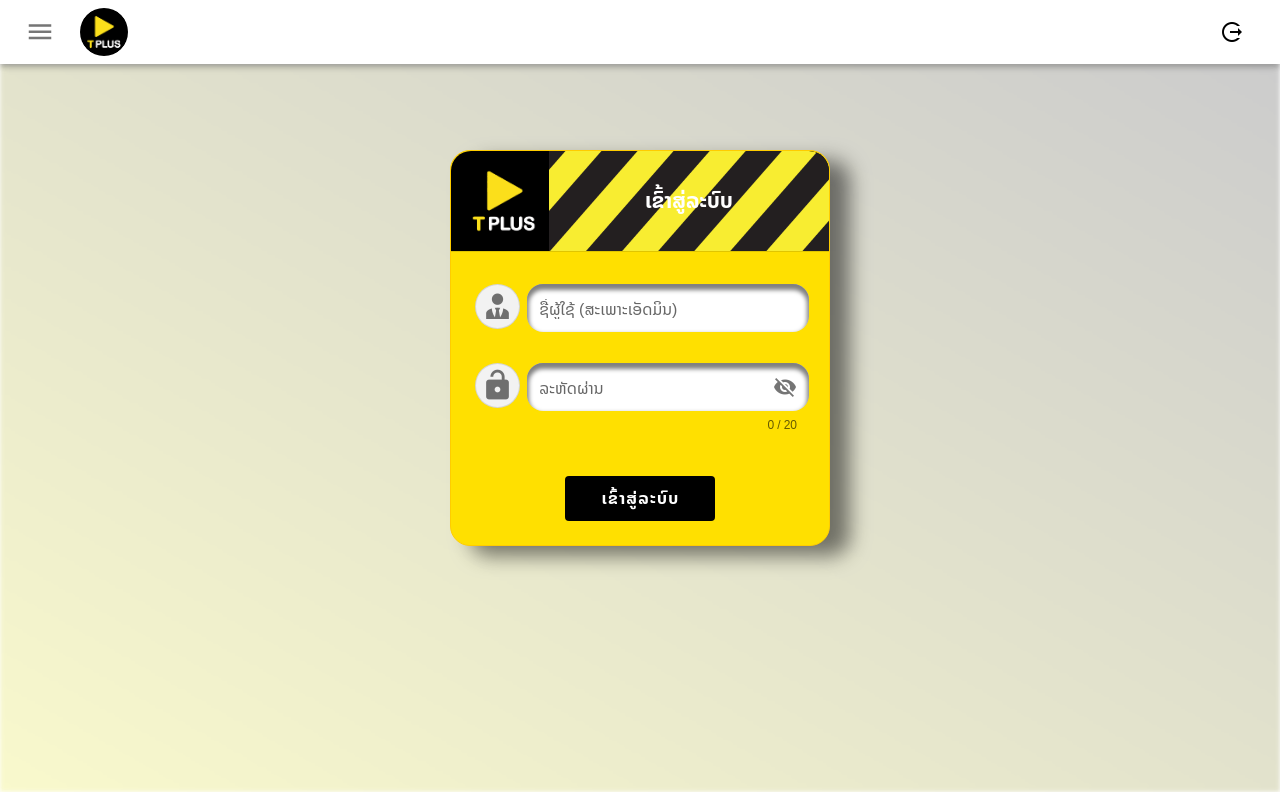
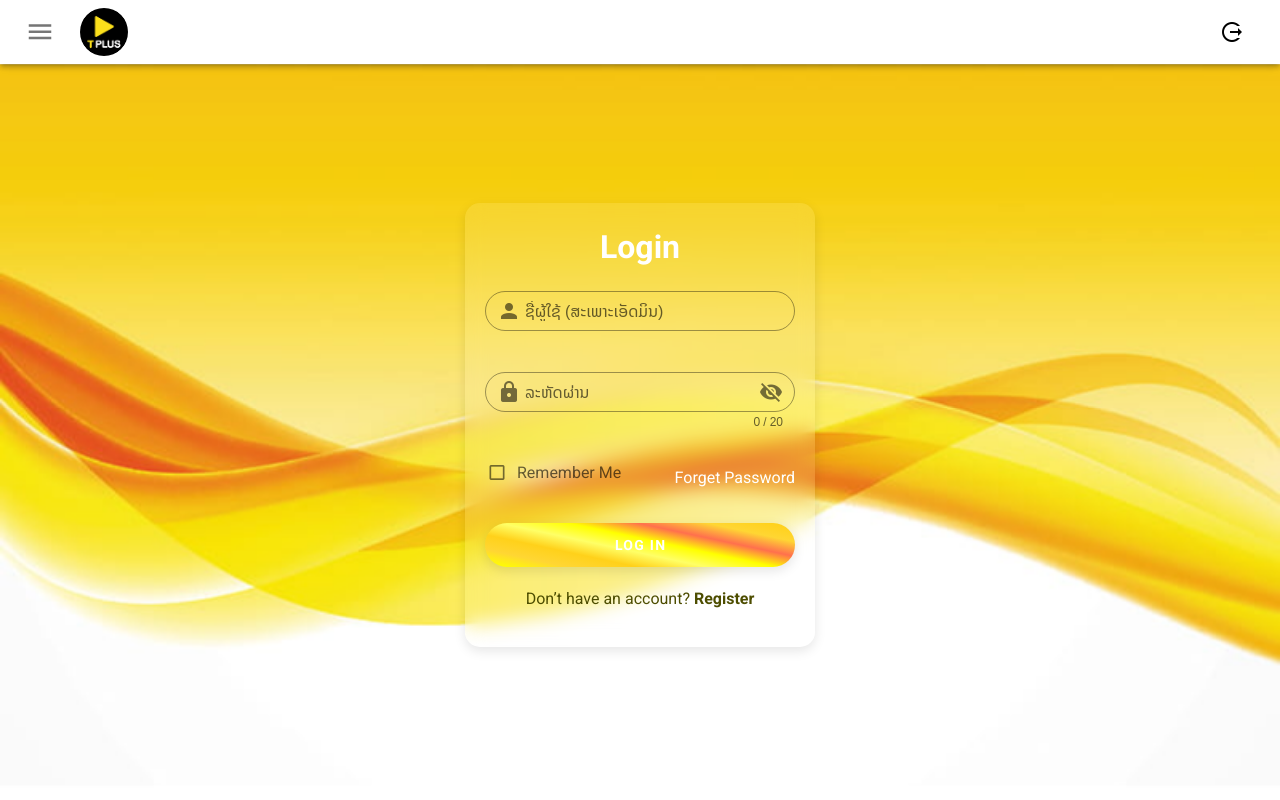
Before and after one commit to cheevaj/postvideo, a Nuxt app: page /login in a window 1280 px wide. Built offline with nearby package versions, Linux system fonts and the light colour scheme; what view-design, vue-quill-editor would draw is missing.

Commit message:
11 - 8 - 2024

```diff
--- a/pages/login.vue
+++ b/pages/login.vue
@@ -1,166 +1,97 @@
 <template>
-  <div>
-    <div>
-      <v-img
-        height="91vh"
-        gradient="to top right, rgba(225,225,0,0.2), rgba(0,0,0,0.2)"
-        class="screen"
-        :src="require('@/static/login_backgroud.png')"
+  <div class="login-page">
+    <div class="login-card">
+      <h2 class="login-title">Login</h2>
+      <v-text-field
+        label="ຊື່ຜູ້ໃຊ້ (ສະເພາະເອັດມິນ)"
+        placeholder="ກະລຸນາປ້ອມຊື່"
+        single-line
+        outlined
+        dense
+        prepend-inner-icon="mdi-account"
+        v-model="email"
+        class="login-input custom-font"
+      ></v-text-field>
+      <v-text-field
+        label="ລະຫັດຜ່ານ"
+        placeholder="ກະລຸນາປ້ອມລະຫັດຜ່ານ..."
+        :type="showPassword ? 'text' : 'password'"
+        v-model="password"
+        single-line
+        outlined
+        dense
+        prepend-inner-icon="mdi-lock"
+        :append-icon="showPassword ? 'mdi-eye' : 'mdi-eye-off'"
+        maxlength="20"
+        counter
+        :rules="[rules.required, rules.counter]"
+        @click:append="toggleShowPassword"
+        @submit.prevent="checkrequired"
+        @keydown.enter="checkrequired"
+        class="login-input custom-font"
+      ></v-text-field>
+      <div class="login-options">
+        <v-checkbox
+          v-model="rememberMe"
+          label="Remember Me"
+          class="login-checkbox"
+          dense
+        ></v-checkbox>
+        <a
+          href="#"
+          class="forgot-password"
+          @click="messageModal('error', 'ຍັງບໍ່ໃຫ້ບໍລິການ.')"
+          >Forget Password</a
+        >
+      </div>
+      <v-btn
+        class="login-button rainbow-button login-card"
+        large
+        @click="checkrequired"
+        >Log in</v-btn
       >
-        <v-card-text
-          class="justify-center align-center text-center"
-          style="height: 100%"
+      <p class="register-text" style="color: #4d4d00">
+        Don’t have an account?
+        <a href="#" @click="messageModal('error', 'ຍັງບໍ່ໄດ້ເປິດໃຫ້ສະມັດ.')"
+          >Register</a
         >
-          <v-card
-            class="text-center"
-            max-width="380px"
-            :class="{ shaking: !active }"
-            style="
-              background-color: rgb(255, 224, 0);
-              border: 1.5px solid #ffcc00;
-              border-radius: 20px;
-              margin: 0 auto;
-              top: 10%;
-              box-shadow: 20px 10px 20px rgba(0, 0, 0, 0.5);
-            "
-          >
-            <v-card-actions class="back-BK py-0 pr-0" style="position: relative;">
-              <v-avatar class="my-0 pa-4" size="90">
-                <img src="~/static/Tpluslogo.png" alt="John" />
-              </v-avatar>
-              <div class="pa-0" style="position: relative; display: inline-block; height: 100px; width: 280px; border-top-right-radius: 20px; overflow: hidden;">
-                <img src="~/static/line-yellow-and-black.jpg" alt="John" style="height: 100%; width: 100%; border-top-right-radius: 20px;">
-                <h2 class="text-center custom-font" style="position: absolute; top: 50%; left: 50%; transform: translate(-50%, -50%); margin: 0; color: #ffff;">
-                  ເຂົ້າສູ່ລະບົບ
-                </h2>
-              </div>
-            </v-card-actions>
-            <v-divider></v-divider>
-            <v-card-actions style="background-color: transparent; color: #000;">
-              <v-form
-                @submit.prevent="checkrequired"
-                style="border-radius: 20px"
-                @keydown.enter="checkrequired"
-              >
-                <v-card-text
-                  style="color: #000; padding-right: 12px; padding-top: 24px"
-                >
-                  <v-row>
-                    <v-col cols="12">
-                      <v-card-actions class="pa-0">
-                        <v-card outlined style="height: 45px; width: 45px; border-radius: 50%; padding-top: 4px; background-color: rgb(242, 242, 242);">
-                          <v-icon size="34">mdi-account-tie</v-icon>
-                        </v-card>
-                        &nbsp;&nbsp;
-                        <v-text-field
-                          solo
-                          class="custom-font shadow-card-login"
-                          v-model="email"
-                          placeholder="ກະລຸນາປ້ອມຊື່"
-                          :rules="[rules.required]"
-                          :label="'ຊື່ຜູ້ໃຊ້ (ສະເພາະເອັດມິນ)'"
-                          :label-color="'#000'"
-                          style="color: #000;"
-                          @keydown.enter="checkrequired"
-                        />
-                      </v-card-actions>
-                    </v-col>
-                    <v-col cols="12" class="py-0">
-                      <br />
-                      <v-card-actions class="pa-0">
-                        <v-card outlined style="height: 45px; width: 45px; border-radius: 50%; padding-top: 4px; background-color: rgb(242, 242, 242);">
-                          <v-icon size="34">{{
-                            !showpassword
-                            ? 'mdi-lock-open'
-                            : 'mdi-lock-open-variant'
-                          }}</v-icon>
-                        </v-card>
-                        &nbsp;&nbsp;
-                        <v-text-field
-                          solo
-                          class="custom-font shadow-card-login"
-                          placeholder="ກະລຸນາປ້ອມລະຫັດຜ່ານ"
-                          v-model="password"
-                          :rules="[rules.required, rules.counter]"
-                          :label="'ລະຫັດຜ່ານ'"
-                          :append-icon="
-                            showpassword ? 'mdi-eye' : 'mdi-eye-off'
-                          "
-                          :type="showpassword ? 'text' : 'password'"
-                          @click:append="showpassword = !showpassword"
-                          counter
-                          maxlength="20"
-                          :label-color="'#000'"
-                          style="color: #000;"
-                          @keydown.enter="checkrequired"
-                        ></v-text-field>
-                      </v-card-actions>
-                    </v-col>
-                  </v-row>
-                </v-card-text>
-                <v-card-text class="text-center mt-12">
-                  <v-btn
-                    outlined
-                    class="custom-font"
-                    style="
-                      background-color: black;
-                      min-width: 150px;
-                      height: 45px;
-                    "
-                    :style="{ color: button ? '#ffff' : '#ffff00' }"
-                    text
-                    @mouseenter="button = false"
-                    @mouseleave="button = true"
-                    @click="checkrequired"
-                  >
-                    <h3>ເຂົ້າສູ່ລະບົບ</h3>
-                  </v-btn>
-                </v-card-text>
-              </v-form>
-            </v-card-actions>
-          </v-card>
-        </v-card-text>
-      </v-img>
+      </p>
     </div>
   </div>
 </template>
+
 <script>
 export default {
+  layout: 'default',
   data() {
     return {
-      active: true,
-      button: true,
-      showpassword: false,
+      rememberMe: false,
+      showPassword: false,
       email: '',
       password: '',
       rules: {
         required: (value) => !!value || 'Required.',
         counter: (value) => value.length <= 20 || 'Max 20 characters',
+        email: (value) => {
+          const pattern =
+            /^(([^<>()[\]\\.,;:\s@"]+(\.[^<>()[\]\\.,;:\s@"]+)*)|(".+"))@((\[[0-9]{1,3}\.[0-9]{1,3}\.[0-9]{1,3}\.[0-9]{1,3}])|(([a-zA-Z\-0-9]+\.)+[a-zA-Z]{2,}))$/
+          return pattern.test(value) || 'Invalid e-mail.'
+        },
       },
     }
   },
   mounted() {
-    this.setSheetHeight()
-    window.addEventListener('resize', this.setSheetHeight)
-  },
-  beforeDestroy() {
-    window.removeEventListener('resize', this.setSheetHeight)
+    const storedEmail = localStorage.getItem('email')
+    const storedPassword = localStorage.getItem('password')
+    if (storedEmail && storedPassword) {
+      this.email = storedEmail
+      this.password = storedPassword
+      this.rememberMe = true
+    }
   },
   methods: {
-    setSheetHeight() {
-      const screen = document.querySelector('.screen')
-      if (screen) {
-        const screenHeight = window.innerHeight + 10
-        screen.style.height = screenHeight + 'px'
-      }
-    },
-    toggleActive() {
-      this.active = false
-      if (!this.active) {
-        setTimeout(() => {
-          this.active = true
-        }, 500)
-      }
+    toggleShowPassword(){
+      this.showPassword = !this.showPassword;
     },
     async checkrequired() {
       console.log(this.email, this.password)
@@ -172,87 +103,139 @@ export default {
           },
         })
         if (response.data) {
-          this.$store.commit('setToken', response.data);
+          this.$store.commit('setToken', response.data)
+          if (this.rememberMe) {
+            localStorage.setItem('email', this.email)
+            localStorage.setItem('password', this.password)
+          } else {
+            localStorage.removeItem('email')
+            localStorage.removeItem('password')
+          }
           this.$router.push('/')
         } else {
           console.error('Invalid response data')
         }
       } catch (err) {
-        this.errorMessage()
+        this.errorMessage(
+          'ບໍ່ພົບຜູ້ໃຊ້',
+          'ກະລຸນາກວດເບິ່ງຊື່ ຫຼື ລະຫັດຜ່ານຂອງທ່ານ ແລະ ລອງໃໝ່ອີກຄັ້ງ.'
+        )
       }
     },
-    errorMessage() {
+    errorMessage(title, desc) {
       this.$Notice.error({
-        title: `<span class="custom-font">${'ບໍ່ພົບຜູ້ໃຊ້ນີ້'}</span>`,
-        desc: `<span class="custom-font">${'ກະລຸນາກວດເບິ່ງຊື່,ອີເມວ ຫຼື ລະຫັດຜ່ານຂອງທ່ານ ແລະ ລອງໃໝ່ອີກ.'}</span>`,
+        title: `<span class="custom-font">${title}</span>`,
+        desc: `<span class="custom-font">${desc}</span>`,
       })
-      this.toggleActive()
     },
-    decryptResponse(encryptedData, key) {
-      const crypto = require('crypto')
-      const algorithm = 'aes-256-cbc'
-      const iv = Buffer.from(encryptedData.iv, 'hex')
-      const decipher = crypto.createDecipheriv(
-        algorithm,
-        Buffer.from(key, 'hex'),
-        iv
-      )
-      let decryptedData = decipher.update(encryptedData.data, 'hex', 'utf-8')
-      decryptedData += decipher.final('utf-8')
-      try {
-        return JSON.parse(decryptedData)
-      } catch (e) {
-        console.error('Error parsing decrypted data:', e)
-        return null
-      }
-    },
-    encryptToken(token) {
-      const CryptoJS = require('crypto-js')
-      const secretKey = 'yourSecretKey'
-      const encryptedToken = CryptoJS.AES.encrypt(token, secretKey).toString()
-      return encryptedToken
+    messageModal(type, desc) {
+      this.$Message[type]({
+        background: true,
+        content: `<span class="custom-font">${desc}<span>`,
+      })
     },
   },
 }
 </script>
 
-<style>
-#screen::-webkit-scrollbar {
-  display: none;
+<style scoped>
+.login-page {
+  display: flex;
+  justify-content: center;
+  align-items: center;
+  min-height: calc(90vh + 2px);
+  background: url('~/static/login_backgroud.png') no-repeat center center;
+  background-size: cover;
 }
-.back-BK {
-  background-color: #000;
-  color: #ffff00;
+.login-card {
+  display: flex;
+  flex-direction: column;
+  align-items: center;
+  padding: 20px;
+  width: 350px;
+  background: rgba(255, 255, 255, 0.1);
+  backdrop-filter: blur(10px);
+  border-radius: 15px;
+  box-shadow: 0 4px 12px rgba(0, 0, 0, 0.1);
+  text-align: center;
 }
-.hovered {
-  background-color: rgba(255, 255, 255, 0.8);
-  border-color: rgb(255, 255, 0);
+.login-title {
+  font-size: 2em;
+  font-weight: bold;
+  margin-bottom: 20px;
+  color: #fff;
 }
-.shadow-card-login {
-  height: 45px;
-  border-radius: 16px;
-  background-color: #fff !important;
-  box-shadow: inset 2px 4px 4px 2px rgba(0, 0, 0, 0.5) !important;
-  outline: 0px solid #f2f2f2 !important;
+.login-input {
+  width: 100%;
+  margin-bottom: 15px;
+  border-radius: 20px;
 }
-.shadow-card-login .v-input__control .v-input__slot {
-  background-color: #fff !important;
-  border-radius: 16px;
-  box-shadow: inset 0px 4px 4px 2px rgba(0, 0, 0, 0.5) !important;
+.login-options {
+  display: flex;
+  justify-content: space-between;
+  align-items: center;
+  width: 100%;
+  color: #fff;
 }
-.shaking {
-  animation: shake 0.1s ease-in-out infinite alternate;
+.login-checkbox {
+  color: #fff;
 }
-@keyframes shake {
+.forgot-password {
+  color: #fff;
+  text-decoration: none;
+}
+.login-button {
+  width: 100%;
+  color: #fff;
+  margin-top: 20px;
+  border-radius: 50px;
+  font-weight: bold;
+}
+.rainbow-button {
+  background: linear-gradient(
+    12deg,
+    #ff704d,
+    #ff5c33,
+    #ffd633,
+    #ffd11a,
+    #ffff66,
+    #ffff00,
+    #ffd633,
+    #ffd11a,
+    #ffff66,
+    #ffff00,
+    #ff704d,
+    #ffd633,
+    #ffd11a,
+    #ffff00,
+    #ffff66,
+    #ffff00
+  );
+  color: #fff;
+  background-size: 200% 200%;
+  animation: rainbow-animation 15s linear infinite;
+  animation-play-state: running;
+}
+
+.rainbow-button:hover {
+  animation-play-state: paused;
+}
+
+@keyframes rainbow-animation {
   0% {
-    transform: translateX(-3px);
+    background-position: 0% 50%;
   }
-
   100% {
-    transform: translateX(3px);
+    background-position: 200% 50%;
   }
 }
-.custom-font {
-  font-family: 'Noto Sans Lao', sans-serif;
+.register-text {
+  margin-top: 20px;
+  color: #fff;
+}
+.register-text a {
+  color: #4d4d00;
+  font-weight: bold;
+  text-decoration: none;
 }
 </style>
--- a/pages/loginex.vue
+++ b/pages/loginex.vue
@@ -1,146 +1,240 @@
 <template>
-    <div class="login-page">
-      <div class="login-card">
-        <h2 class="login-title">Login</h2>
+  <div>
+    <div>
+      <v-img
+        height="91vh"
+        gradient="to top right, rgba(225,225,0,0.2), rgba(0,0,0,0.2)"
+        class="screen"
+        :src="require('@/static/login_backgroud.png')"
+      >
+        <v-card-text
+          class="justify-center align-center text-center"
+          style="height: 100%"
+        >
+          <v-card
+            class="text-center"
+            max-width="380px"
+            :class="{ shaking: !active }"
+            style="
+              background-color: rgb(255, 224, 0);
+              border: 1.5px solid #ffcc00;
+              border-radius: 20px;
+              margin: 0 auto;
+              top: 10%;
+              box-shadow: 20px 10px 20px rgba(0, 0, 0, 0.5);
+            "
+          >
+            <v-card-actions class="back-BK py-0 pr-0" style="position: relative;">
+              <v-avatar class="my-0 pa-4" size="90">
+                <img src="~/static/Tpluslogo.png" alt="John" />
+              </v-avatar>
+              <div class="pa-0" style="position: relative; display: inline-block; height: 100px; width: 280px; border-top-right-radius: 20px; overflow: hidden;">
+                <img src="~/static/line-yellow-and-black.jpg" alt="John" style="height: 100%; width: 100%; border-top-right-radius: 20px;">
+                <h2 class="text-center custom-font" style="position: absolute; top: 50%; left: 50%; transform: translate(-50%, -50%); margin: 0; color: #ffff;">
+                  ເຂົ້າສູ່ລະບົບ
+                </h2>
+              </div>
+            </v-card-actions>
+            <v-divider></v-divider>
+            <v-card-actions style="background-color: transparent; color: #000;">
+              <v-form
+                @submit.prevent="checkrequired"
+                style="border-radius: 20px"
+                @keydown.enter="checkrequired"
+              >
+                <v-card-text
+                  style="color: #000; padding-right: 12px; padding-top: 24px"
+                >
+                  <v-row>
+                    <v-col cols="12">
+                      <v-card-actions class="pa-0">
+                        <v-card outlined style="height: 45px; width: 45px; border-radius: 50%; padding-top: 4px; background-color: rgb(242, 242, 242);">
+                          <v-icon size="34">mdi-account-tie</v-icon>
+                        </v-card>
+                        &nbsp;&nbsp;
                         <v-text-field
-          label="Email"
+                          solo
+                          class="custom-font shadow-card-login"
+                          v-model="email"
+                          placeholder="ກະລຸນາປ້ອມຊື່"
+                          :rules="[rules.required]"
+                          :label="'ຊື່ຜູ້ໃຊ້ (ສະເພາະເອັດມິນ)'"
+                          :label-color="'#000'"
+                          style="color: #000;"
+                          @keydown.enter="checkrequired"
+                        />
+                      </v-card-actions>
+                    </v-col>
+                    <v-col cols="12" class="py-0">
+                      <br />
+                      <v-card-actions class="pa-0">
+                        <v-card outlined style="height: 45px; width: 45px; border-radius: 50%; padding-top: 4px; background-color: rgb(242, 242, 242);">
+                          <v-icon size="34">{{
+                            !showpassword
+                            ? 'mdi-lock-open'
+                            : 'mdi-lock-open-variant'
+                          }}</v-icon>
+                        </v-card>
+                        &nbsp;&nbsp;
+                        <v-text-field
+                          solo
+                          class="custom-font shadow-card-login"
+                          placeholder="ກະລຸນາປ້ອມລະຫັດຜ່ານ"
+                          v-model="password"
+                          :rules="[rules.required, rules.counter]"
+                          :label="'ລະຫັດຜ່ານ'"
+                          :append-icon="
+                            showpassword ? 'mdi-eye' : 'mdi-eye-off'
+                          "
+                          :type="showpassword ? 'text' : 'password'"
+                          @click:append="showpassword = !showpassword"
+                          counter
+                          maxlength="20"
+                          :label-color="'#000'"
+                          style="color: #000;"
+                          @keydown.enter="checkrequired"
+                        ></v-text-field>
+                      </v-card-actions>
+                    </v-col>
+                  </v-row>
+                </v-card-text>
+                <v-card-text class="text-center mt-12">
+                  <v-btn
                     outlined
-          dense
-          class="login-input"
-        ></v-text-field>
-        <v-text-field
-          label="Password"
-          type="password"
-          outlined
-          dense
-          class="login-input"
-        ></v-text-field>
-        <div class="login-options">
-          <v-checkbox
-            label="Remember Me"
-            class="login-checkbox"
-            dense
-          ></v-checkbox>
-          <a href="#" class="forgot-password">Forget Password</a>
-        </div>
-        <v-btn class="login-button rainbow-button login-card" large>Log in</v-btn>
-        <p class="register-text">
-          Don’t have an account? <a href="#">Register</a>
-        </p>
+                    class="custom-font"
+                    style="
+                      background-color: black;
+                      min-width: 150px;
+                      height: 45px;
+                    "
+                    :style="{ color: button ? '#ffff' : '#ffff00' }"
+                    text
+                    @mouseenter="button = false"
+                    @mouseleave="button = true"
+                    @click="checkrequired"
+                  >
+                    <h3>ເຂົ້າສູ່ລະບົບ</h3>
+                  </v-btn>
+                </v-card-text>
+              </v-form>
+            </v-card-actions>
+          </v-card>
+        </v-card-text>
+      </v-img>
     </div>
   </div>
 </template>
 <script>
 export default {
-    layout: 'default',
+  data() {
+    return {
+      active: true,
+      button: true,
+      showpassword: false,
+      email: '',
+      password: '',
+      rules: {
+        required: (value) => !!value || 'Required.',
+        counter: (value) => value.length <= 20 || 'Max 20 characters',
+      },
+    }
+  },
+  mounted() {
+    this.setSheetHeight()
+    window.addEventListener('resize', this.setSheetHeight)
+  },
+  beforeDestroy() {
+    window.removeEventListener('resize', this.setSheetHeight)
+  },
+  methods: {
+    setSheetHeight() {
+      const screen = document.querySelector('.screen')
+      if (screen) {
+        const screenHeight = window.innerHeight + 10
+        screen.style.height = screenHeight + 'px'
+      }
+    },
+    toggleActive() {
+      this.active = false
+      if (!this.active) {
+        setTimeout(() => {
+          this.active = true
+        }, 500)
+      }
+    },
+    async checkrequired() {
+      console.log(this.email, this.password)
+      try {
+        const response = await this.$auth.loginWith('local', {
+          data: {
+            nameoremail: this.email,
+            password: this.password,
+          },
+        })
+        if (response.data) {
+          this.$store.commit('setToken', response.data);
+          this.$router.push('/')
+        } else {
+          console.error('Invalid response data')
+        }
+      } catch (err) {
+        this.errorMessage()
+      }
+    },
+    errorMessage() {
+      this.$Notice.error({
+        title: `<span class="custom-font">${'ບໍ່ພົບຜູ້ໃຊ້ນີ້'}</span>`,
+        desc: `<span class="custom-font">${'ກະລຸນາກວດເບິ່ງຊື່,ອີເມວ ຫຼື ລະຫັດຜ່ານຂອງທ່ານ ແລະ ລອງໃໝ່ອີກ.'}</span>`,
+      })
+      this.toggleActive()
+    },
+    encryptToken(token) {
+      const CryptoJS = require('crypto-js')
+      const secretKey = 'yourSecretKey'
+      const encryptedToken = CryptoJS.AES.encrypt(token, secretKey).toString()
+      return encryptedToken
+    },
+  },
 }
 </script>
 
-  <style scoped>
-  .login-page {
-    display: flex;
-    justify-content: center;
-    align-items: center;
-    min-height: 90vh;
-    background: url('https://cdn.ghostmarket.io/ext-full/arweave_net_BaK-Ro09sMyPHwNtEZ-AJP61kriOqKbnvdDsKhuCwnw')
-      no-repeat center center;
-    background-size: cover;
+<style>
+#screen::-webkit-scrollbar {
+  display: none;
 }
-  .login-card {
-    display: flex;
-    flex-direction: column;
-    align-items: center;
-    padding: 20px;
-    width: 350px;
-    background: rgba(255, 255, 255, 0.1);
-    backdrop-filter: blur(10px);
-    border-radius: 15px;
-    box-shadow: 0 4px 12px rgba(0, 0, 0, 0.1);
-    text-align: center;
+.back-BK {
+  background-color: #000;
+  color: #ffff00;
 }
-  .login-title {
-    font-size: 2em;
-    font-weight: bold;
-    margin-bottom: 20px;
-    color: #fff;
+.hovered {
+  background-color: rgba(255, 255, 255, 0.8);
+  border-color: rgb(255, 255, 0);
 }
-  .login-input {
-    width: 100%;
-    margin-bottom: 15px;
+.shadow-card-login {
+  height: 45px;
+  border-radius: 16px;
+  background-color: #fff !important;
+  box-shadow: inset 2px 4px 4px 2px rgba(0, 0, 0, 0.5) !important;
+  outline: 0px solid #f2f2f2 !important;
 }
-  .login-options {
-    display: flex;
-    justify-content: space-between;
-    align-items: center;
-    width: 100%;
-    color: #fff;
+.shadow-card-login .v-input__control .v-input__slot {
+  background-color: #fff !important;
+  border-radius: 16px;
+  box-shadow: inset 0px 4px 4px 2px rgba(0, 0, 0, 0.5) !important;
 }
-  .login-checkbox {
-    color: #fff;
+.shaking {
+  animation: shake 0.1s ease-in-out infinite alternate;
 }
-  .forgot-password {
-    color: #fff;
-    text-decoration: none;
+@keyframes shake {
+  0% {
+    transform: translateX(-3px);
   }
-  .login-button {
-    width: 100%;
-    color: #fff;
-    margin-top: 20px;
-    border-radius: 50px;
-    font-weight: bold;
-  }
-  .rainbow-button {
-    background: linear-gradient(
-      12deg,
-      #ff80bf,
-      #ff66b3,
-      #ff704d,
-      #ff5c33,
-      #ffd633,
-      #ffd11a,
-      #ffff66,
-      #ffff00,
-      #4dff4d,
-      #1aff1a,
-      #6666ff,
-      #4d4dff,
-      #4da6ff,
-      #66b3ff,
-      #66ffff,
-      #4dffff,
-      #ffccff,
-      #ff99ff,
-      #ff80bf,
-      #ff66b3,
-      #ff704d,
-      #ffd633,
-      #ffd11a,
-      #ffff66,
-      #ffff00,
-      #4dff4d,
-      #1aff1a,
-      #66b3ff,
-      #4dffff
-    );
-    color: #fff;
-    background-size: 200% 200%;
-    animation: rainbow-animation 18s linear infinite;
-  }
-  @keyframes rainbow-animation {
-    0% {
-      background-position: 0% 50%;
-    }
+
   100% {
-      background-position: 200% 50%;
+    transform: translateX(3px);
   }
 }
-  .register-text {
-    margin-top: 20px;
-    color: #fff;
-  }
-  .register-text a {
-    color: #fff;
-    font-weight: bold;
-    text-decoration: none;
+.custom-font {
+  font-family: 'Noto Sans Lao', sans-serif;
 }
 </style>
```
Lines whose indentation alone changed are shown as unchanged.
